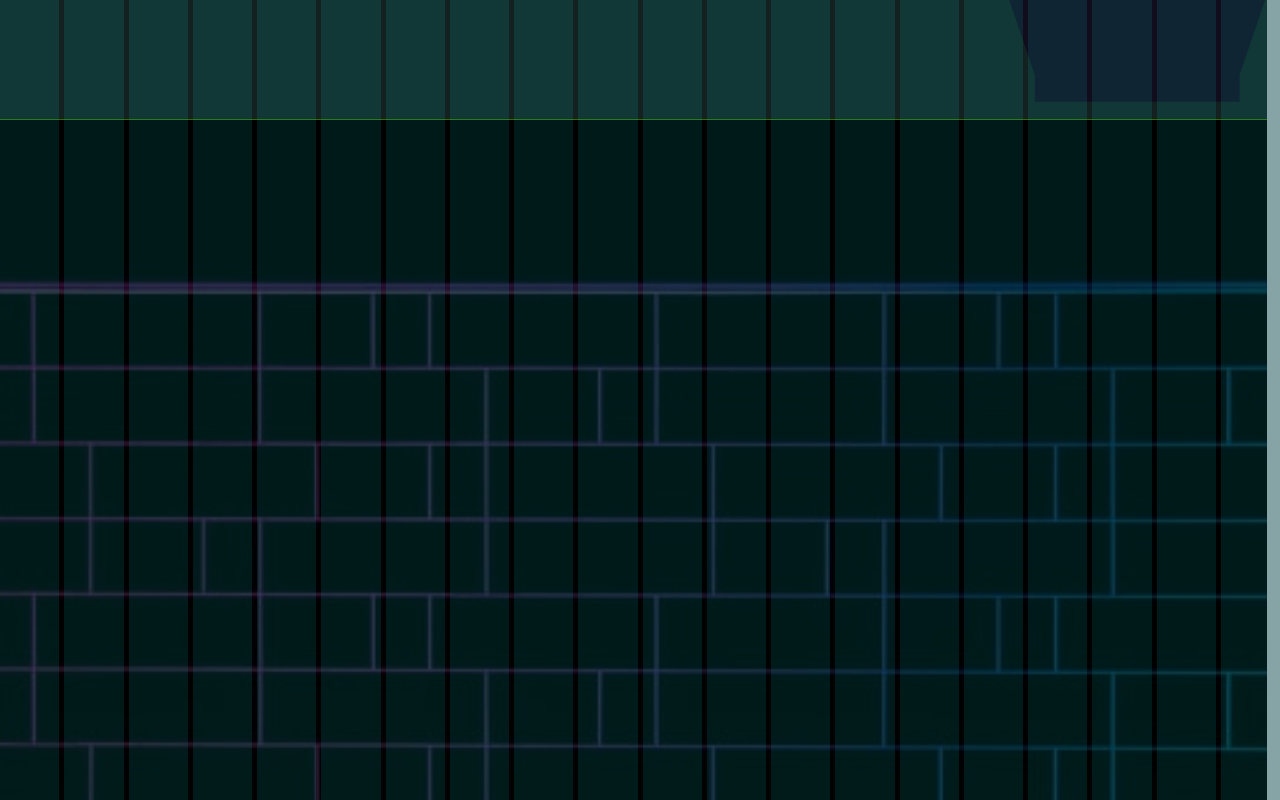
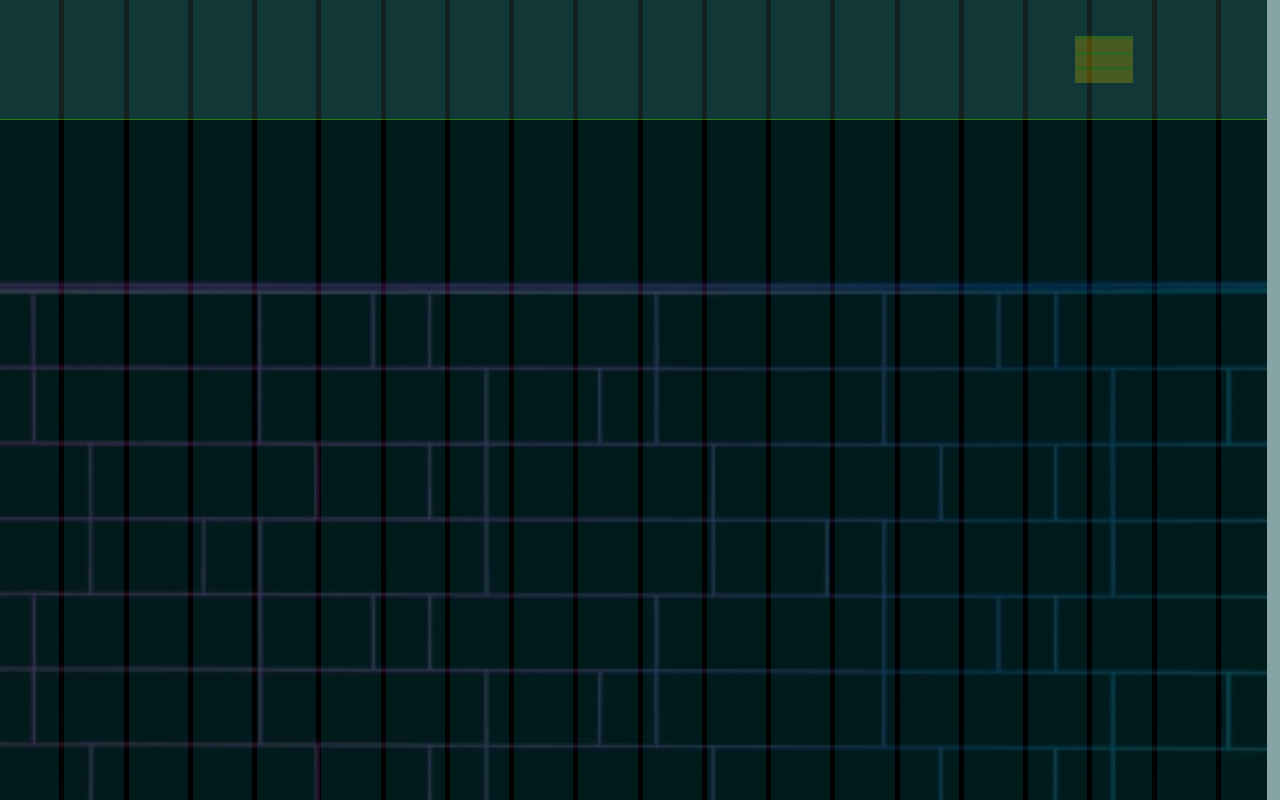
Before and after one commit to Sirius100/github.io, a plain HTML site: page index.html in a window 1280 px wide. Shown: the top 800 px of the page. Drawn offline with Linux system fonts and the light colour scheme.

Commit message:
не большие правки в sub-1.2.3
Signed-off-by: sirius <esaul-00@mail.ru>

```diff
--- a/css/style.css
+++ b/css/style.css
@@ -4,6 +4,7 @@ body {
   background: #96999C; }
 
 header {
+  display: grid;
   width: inherit;
   height: 15vh;
   position: relative;
@@ -34,14 +35,17 @@ header {
     background: black;
     opacity: 0.7; }
     .sub-1 div .menu {
+      display: grid;
       position: relative;
-      width: 20vw;
-      height: 90%;
-      top: 0;
-      margin-left: auto;
-      background: blueviolet;
-      -webkit-clip-path: polygon(0 0, 100% 0, 90% 70%, 90% 95%, 10% 95%, 10% 70%, 0 0);
-              clip-path: polygon(0 0, 100% 0, 90% 70%, 90% 95%, 10% 95%, 10% 70%, 0 0); }
+      width: 4.5vw;
+      height: 40%;
+      top: 30%;
+      margin-left: 85%;
+      background: gold; }
+      .sub-1 div .menu .line-menu {
+        width: 100%;
+        height: 3px;
+        background: lawngreen; }
 
 .sub-2 {
   background: darkcyan; }
--- a/src/sass/header.sass
+++ b/src/sass/header.sass
@@ -1,4 +1,5 @@
 header
+  display: grid
   width: inherit
   height: 15vh
   position: relative
--- a/src/sass/scale.sass
+++ b/src/sass/scale.sass
@@ -2,9 +2,7 @@
   display: grid
   grid-template-columns: repeat(20, 1fr)
   grid-column-gap: 5px
-
   position: fixed
-
   width: 100%
   height: 100%
   z-index: 10
--- a/src/sass/sub-1.sass
+++ b/src/sass/sub-1.sass
@@ -1,16 +1,25 @@
 .sub-1
   background: url('../img/brick.png')
   background-size: cover
+
   div
     width: 100%
     height: 100%
     background: black
     opacity: 0.7
+
     .menu
+      display: grid
       position: relative
-      width: 20vw
-      height: 90%
-      top: 0
-      margin-left: auto
-      background: blueviolet
-      clip-path: polygon(0 0, 100% 0, 90% 70%, 90% 95%, 10% 95%, 10% 70%, 0 0)
+      width: 4.5vw
+      height: 40%
+      top: 30%
+      //left: 86.8%
+      margin-left: 85%
+      background: gold
+      //background: blueviolet//вернуть после цвет когда сетка будет не нужна
+
+      .line-menu
+        width: 100%
+        height: 3px
+        background: lawngreen
```
Also changed, not shown: src/sass/css/header.css, src/sass/css/sub-1.css, src/sass/css/sub-2.css (added), src/sass/css/sub-3.css (added).
